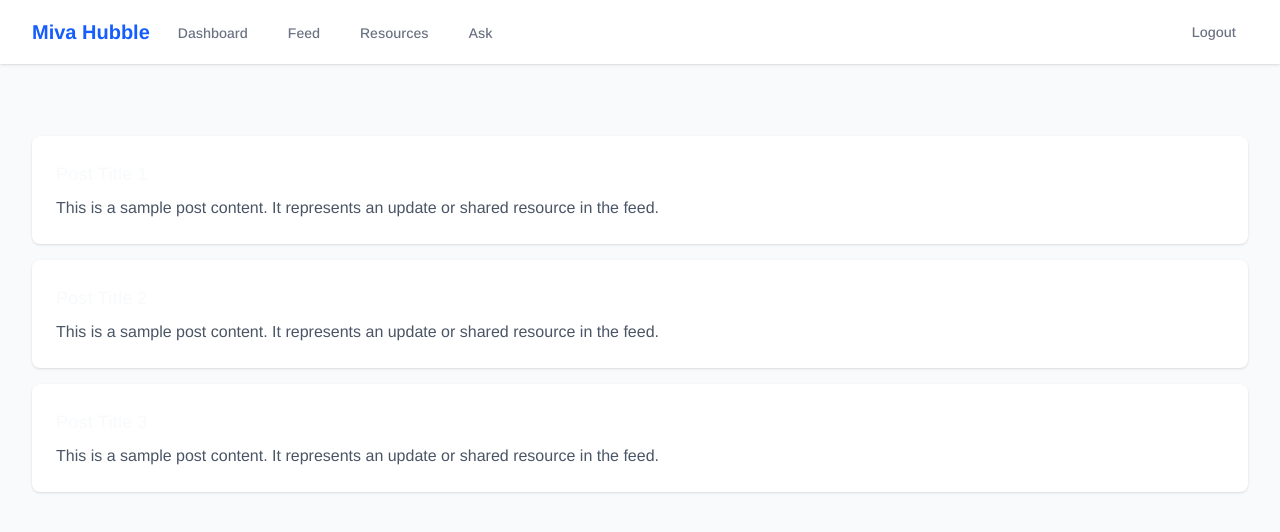
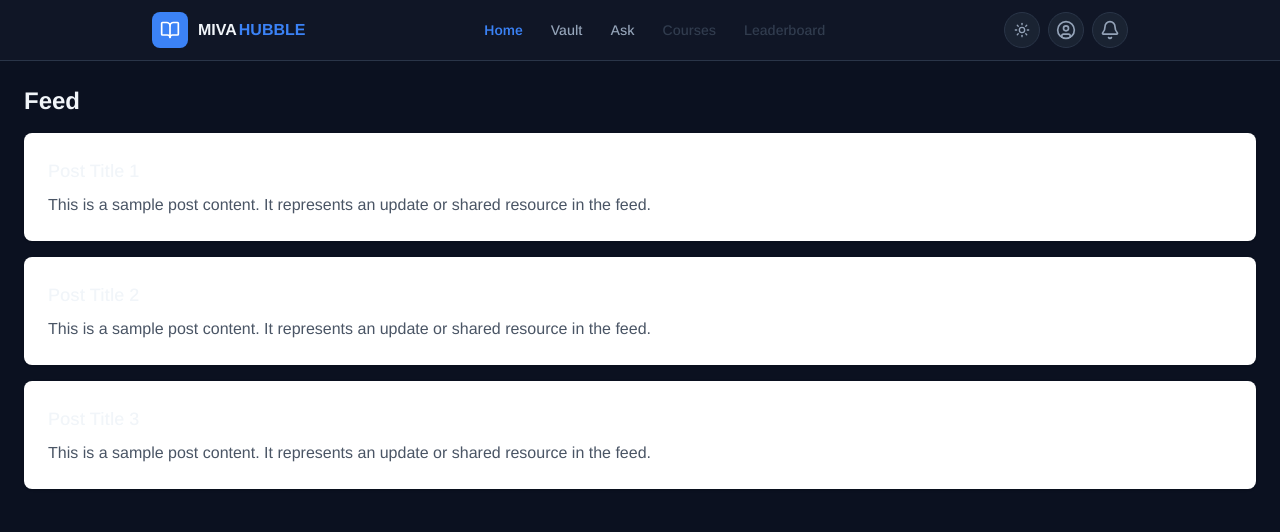
Before and after one commit to Miva-Hubble/Miva-Hubble-Frontend, a React (Vite) app: page /feed in a window 1280 px wide. Shown: the top 532 px of the page. Built offline with nearby package versions, Linux system fonts and the light colour scheme.

Commit message:
fix/Implement Google OAuth and clean up routing
Set up OAuth to route users to backend and receive token for login session, removed unused pages from routes and setup preotected and guest routes for necessary pages, wrapped pages in global layout

```diff
--- a/package.json
+++ b/package.json
@@ -12,7 +12,7 @@
   "dependencies": {
     "@tailwindcss/postcss": "^4.1.18",
     "@tanstack/react-query": "^5.90.16",
-    "axios": "^1.13.2",
+    "axios": "^1.18.1",
     "clsx": "^2.1.1",
     "g": "^2.0.1",
     "lucide-react": "^0.562.0",
--- a/src/components/Layout/AppLayout.tsx
+++ b/src/components/Layout/AppLayout.tsx
@@ -1,45 +1,35 @@
-import { Outlet, Link } from "react-router-dom";
+import { useState } from "react";
+import { Outlet } from "react-router-dom";
+import MainNavbar from "../ui/MainNavbar";
+import { getAskTheme } from "../../features/ask/constants/theme";
 
-const AppLayout = () => {
+export default function AppLayout() {
+  const [isDarkMode, setIsDarkMode] = useState(true);
+
+  // Check if dark mode to know which theme to render
+  const theme = getAskTheme(isDarkMode);
+
+  // Toggle function to flip the state
+  const handleToggleTheme = () => {
+    setIsDarkMode(!isDarkMode);
+  };
+
   return (
-    <div className="min-h-screen bg-gray-50">
-      {/* Navigation Bar */}
-      <nav className="bg-white shadow">
-        <div className="max-w-7xl mx-auto px-4 sm:px-6 lg:px-8">
-          <div className="flex justify-between h-16">
-            <div className="flex">
-              <div className="flex-shrink-0 flex items-center">
-                <Link to="/dashboard" className="text-xl font-bold text-blue-600">Miva Hubble</Link>
-              </div>
-              <div className="hidden sm:ml-6 sm:flex sm:space-x-8">
-                <Link to="/dashboard" className="border-transparent text-gray-500 hover:border-gray-300 hover:text-gray-700 inline-flex items-center px-1 pt-1 border-b-2 text-sm font-medium">
-                  Dashboard
-                </Link>
-                <Link to="/feed" className="border-transparent text-gray-500 hover:border-gray-300 hover:text-gray-700 inline-flex items-center px-1 pt-1 border-b-2 text-sm font-medium">
-                  Feed
-                </Link>
-                <Link to="/resources" className="border-transparent text-gray-500 hover:border-gray-300 hover:text-gray-700 inline-flex items-center px-1 pt-1 border-b-2 text-sm font-medium">
-                  Resources
-                </Link>
-                <Link to="/ask" className="border-transparent text-gray-500 hover:border-gray-300 hover:text-gray-700 inline-flex items-center px-1 pt-1 border-b-2 text-sm font-medium">
-                  Ask
-                </Link>
-              </div>
-            </div>
-            <div className="flex items-center">
-               <button className="text-gray-500 hover:text-gray-700 px-3 py-2 rounded-md text-sm font-medium">
-                 Logout
-               </button>
-            </div>
-          </div>
+    <div
+      className="min-h-screen flex flex-col font-sans"
+      style={{ backgroundColor: theme.bg, color: theme.textPrimary }}
+    >
+      <MainNavbar
+        NavTheme={theme}
+        isDarkMode={isDarkMode}
+        onToggleTheme={handleToggleTheme}
+      />
+
+      <main className="flex-1 flex flex-col overflow-y-auto">
+        <div className="flex-1 w-full max-w-7xl mx-auto p-6">
+          <Outlet context={{ isDarkMode }}/>
         </div>
-      </nav>
-
-      <main className="max-w-7xl mx-auto py-6 sm:px-6 lg:px-8">
-        <Outlet />
       </main>
     </div>
   );
-};
-
-export default AppLayout;
+}
--- a/src/features/ask/pages/Ask.tsx
+++ b/src/features/ask/pages/Ask.tsx
@@ -1,19 +1,17 @@
 import { motion } from "motion/react";
 import { useMemo, useState } from "react";
 import { Plus, Search } from "lucide-react";
-import { useNavigate } from "react-router-dom";
-// import AskNavbar from "../../../components/ui/MainNavbar";
+import { useNavigate, useOutletContext } from "react-router-dom";
 import AskQuestionModal from "../components/AskQuestionModal";
 import FilterTabs from "../components/FilterTabs";
 import QuestionCard from "../components/QuestionCard";
 import { getAskTheme } from "../constants/theme";
 import { useQuestionsStore } from "../store/questionsStore";
 import type { QuestionFilter } from "../types/question";
-import MainNavbar from "../../../components/ui/MainNavbar";
 
 export default function Ask() {
   const navigate = useNavigate();
-  const [isDarkMode, setIsDarkMode] = useState(true);
+  const { isDarkMode } = useOutletContext<{ isDarkMode: boolean }>();
   const [searchQuery, setSearchQuery] = useState("");
   const [activeFilter, setActiveFilter] = useState<QuestionFilter>("trending");
   const [showModal, setShowModal] = useState(false);
@@ -58,12 +56,6 @@ export default function Ask() {
         color: theme.textPrimary,
       }}
     >
-      <MainNavbar
-        NavTheme={getAskTheme(isDarkMode)}
-        isDarkMode={isDarkMode}
-        onToggleTheme={() => setIsDarkMode(!isDarkMode)}
-      />
-
       <div className="max-w-5xl mx-auto px-4 sm:px-6 py-8">
         {/* Hero */}
         <motion.div
--- a/src/features/ask/pages/QuestionDetail.tsx
+++ b/src/features/ask/pages/QuestionDetail.tsx
@@ -1,6 +1,6 @@
 import { motion } from "motion/react";
 import { useState } from "react";
-import { useNavigate, useParams } from "react-router-dom";
+import { useNavigate, useParams, useOutletContext } from "react-router-dom";
 import {
   ArrowLeft,
   MessageCircle,
@@ -8,14 +8,13 @@ import {
   TrendingUp,
 } from "lucide-react";
 import AnswerCard from "../components/AnswerCard";
-import AskNavbar from "../../../components/ui/MainNavbar";
 import { getAskTheme } from "../constants/theme";
 import { useQuestionsStore } from "../store/questionsStore";
 
 export default function QuestionDetail() {
   const { id } = useParams<{ id: string }>();
   const navigate = useNavigate();
-  const [isDarkMode, setIsDarkMode] = useState(true);
+  const { isDarkMode } = useOutletContext<{ isDarkMode: boolean }>();
   const [answerText, setAnswerText] = useState("");
 
   const theme = getAskTheme(isDarkMode);
@@ -59,12 +58,6 @@ export default function QuestionDetail() {
         color: theme.textPrimary,
       }}
     >
-      <AskNavbar
-        NavTheme={theme}
-        isDarkMode={isDarkMode}
-        onToggleTheme={() => setIsDarkMode(!isDarkMode)}
-      />
-
       <div className="max-w-3xl mx-auto px-4 sm:px-6 py-8">
         {/* Back */}
         <motion.button
--- a/src/features/resources/constants/theme.ts
+++ b/src/features/resources/constants/theme.ts
@@ -17,7 +17,7 @@ export type VaultTheme = {
 export function getVaultTheme(isDarkMode: boolean): VaultTheme {
   return isDarkMode
     ? {
-        bg: "#0F172A",
+        bg: "#0B1120",
         surface: "#1E293B",
         cardBg: "#1E293B",
         accentBg: "#334155",
@@ -32,7 +32,7 @@ export function getVaultTheme(isDarkMode: boolean): VaultTheme {
         accentLight: "#FCD34D",
       }
     : {
-        bg: "#FEF3E2",
+        bg: "#F1F5F9",
         surface: "#FFFFFF",
         cardBg: "#FFFFFF",
         accentBg: "#FAF5E7",
--- a/src/features/resources/pages/Vault.tsx
+++ b/src/features/resources/pages/Vault.tsx
@@ -1,11 +1,9 @@
 import { motion } from "motion/react";
 import { useState } from "react";
-import { useNavigate } from "react-router";
+import { useNavigate, useOutletContext } from "react-router";
 import MOCK_RESOURCES from "../constants/mock_resources";
 import UploadResourceModal from "../components/UploadResourceModal";
 import { getVaultTheme } from "../constants/theme";
-import { getAskTheme } from "../../ask/constants/theme";
-import MainNavbar from "../../../components/ui/MainNavbar";
 import {
   Library,
   Home,
@@ -33,7 +31,7 @@ import { ImageWithFallback } from "../components/ImageWithFallback";
 
 export default function Vault() {
   const navigate = useNavigate();
-  const [isDarkMode, setIsDarkMode] = useState(true);
+  const { isDarkMode } = useOutletContext<{ isDarkMode: boolean }>();
   const [activeNav, setActiveNav] = useState("vault");
   const [searchQuery, setSearchQuery] = useState("");
   const [selectedLevel, setSelectedLevel] = useState("All Levels");
@@ -66,12 +64,6 @@ export default function Vault() {
         color: theme.textPrimary,
       }}
     >
-      {/* Navbar */}
-      <MainNavbar
-        NavTheme={getAskTheme(isDarkMode)}
-        isDarkMode={isDarkMode}
-        onToggleTheme={() => setIsDarkMode(!isDarkMode)}
-      />
     <div className="flex w-full max-w-7xl mx-auto">
       {/* Sidebar */}
       <motion.aside
--- a/src/pages/Landing.tsx
+++ b/src/pages/Landing.tsx
@@ -1,6 +1,6 @@
 import { motion, AnimatePresence } from "framer-motion";
 import { useState, type ImgHTMLAttributes } from "react";
-import { useNavigate } from "react-router-dom";
+import { authService } from "../services/authService";
 import {
   Users,
   MessageCircle,
@@ -28,17 +28,17 @@ function ImageWithFallback({
 }
 
 export default function LandingPage() {
-  const navigate = useNavigate();
   const [isSignIn, setIsSignIn] = useState(false);
 
   const handleGoogleAuth = () => {
+    // Redirect user to backend Google routes
     if (isSignIn) {
-      console.log("Triggering Google OAuth Flow for Sign In");
-      navigate("/dashboard");
-    } else {
-      console.log("Triggering Google OAuth Flow for Sign Up");
-      navigate("/profile-setup");
-    }
+      console.log("Redirecting to Google Sign In...");
+      authService.initiateAuth(); // Calling the redirect
+      } else {
+      console.log("Redirecting to Google  Sign Up...");
+      authService.initiateAuth();
+          }
   };
 
   return (
--- /dev/null
+++ b/src/routes/GuestRoute.tsx
@@ -0,0 +1,14 @@
+import { Navigate, Outlet } from "react-router-dom";
+import { useAuth } from "../hooks/useAuth";
+
+const GuestRoute = () => {
+  const { user, isLoading } = useAuth();
+
+  // Keep it matching your dark theme while it checks status
+  if (isLoading) return <div className="min-h-screen bg-[#0b1120]" />;
+
+  // If user exists, send them to the action. If not, let them see the landing page.
+  return user ? <Navigate to="/dashboard" replace /> : <Outlet />;
+};
+
+export default GuestRoute;
--- a/src/routes/ProtectedRoute.tsx
+++ b/src/routes/ProtectedRoute.tsx
@@ -1,14 +1,13 @@
 import { Navigate, Outlet } from "react-router-dom";
-// Assuming you have a store or hook for auth
 import { useAuth } from "../hooks/useAuth";
 
 const ProtectedRoute = () => {
   const { user, isLoading } = useAuth();
 
-  if (isLoading) return <div>Loading...</div>; // Or a spinner component
+  if (isLoading) return <div className="min-h-screen bg-[#0b1120]" />;
 
-  // If no user, send them to login
-  return user ? <Outlet /> : <Navigate to="/login" replace />;
+  // If no user, kick them back to the front door
+  return user ? <Outlet /> : <Navigate to="/" replace />;
 };
 
 export default ProtectedRoute;
--- /dev/null
+++ b/src/services/authService.ts
@@ -0,0 +1,43 @@
+import axios from 'axios';
+
+const BASE_URL = import.meta.env.VITE_API_URL;
+const AUTH_URL = `${BASE_URL}/api/auth/google`;
+
+export const authService = {
+    // Both Login and Signup use the same flow
+    initiateAuth: async () => {
+        try {
+            const response = await axios.get(AUTH_URL);
+
+            // Axios automatically parses the JSON
+            const data = response.data;
+
+            // Redirect the user to Google's screen
+            if (data.success && data.authUrl) {
+                window.location.href = data.authUrl;
+            } else {
+                console.error("Backend didn't provide an auth URL:", data);
+            }
+        } catch (error) {
+            console.error("Failed to connect to auth server:", error);
+        }
+    },
+
+    // Catch the token from the URL and save it
+    saveAuthData: (token: string) => {
+        if (token) {
+            localStorage.setItem("userToken", token);
+        }
+    },
+
+    // Log Out Function
+    logout: () => {
+        localStorage.removeItem("userToken");
+        window.location.href = "/";
+    },
+
+    // Check if user is currently logged in
+    isLoggedIn: (): boolean => {
+        return !!localStorage.getItem("userToken");
+    }
+};
```
Also changed, not shown: src/components/ui/AuthCallback.tsx (added, +42 -0 lines), src/routes/index.tsx (+16 -21 lines), 2 other files (tests, documents, lock files or other folders).
